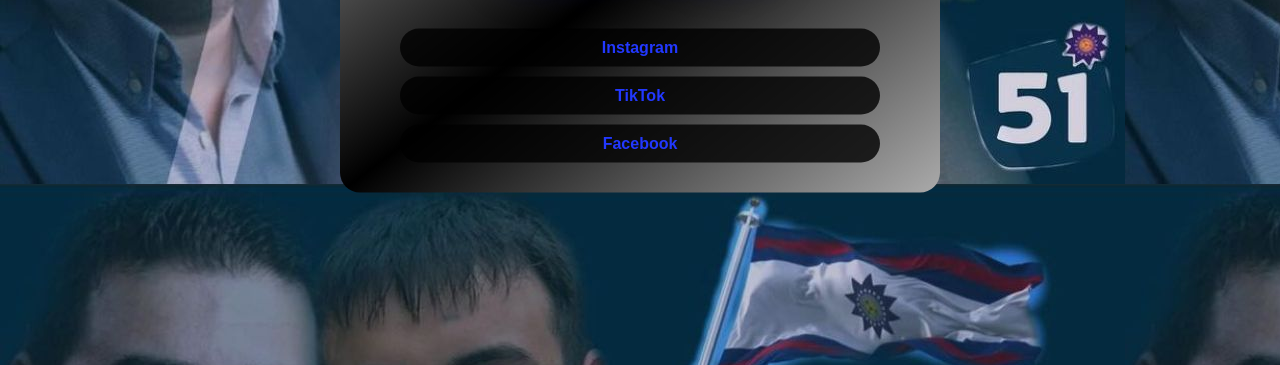
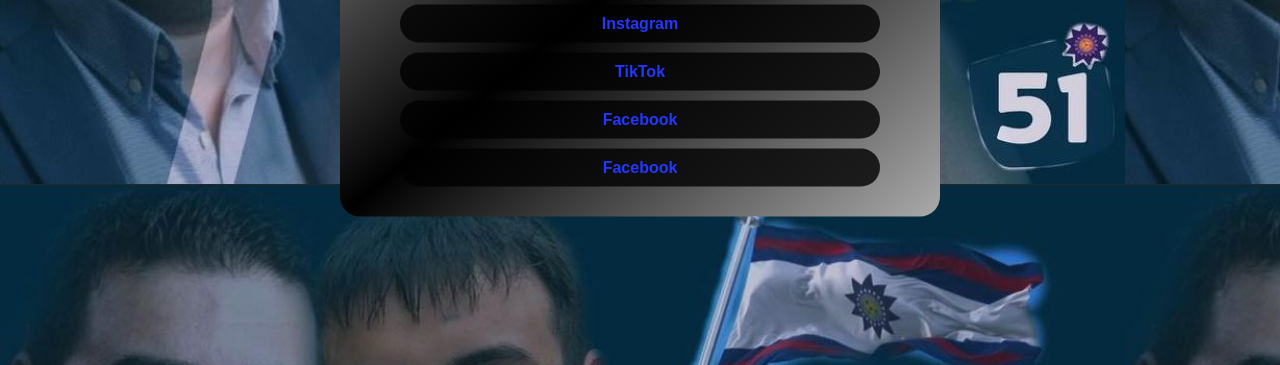
Before and after one commit to AlexCarnelli/Angel, a plain HTML site: page index.html in a window 1280 px wide. Shown: the part 435-800 px from the top of the page. Drawn offline with Linux system fonts and the light colour scheme.

Commit message:
agregue boton de youtube

```diff
--- a/index.html
+++ b/index.html
@@ -16,6 +16,7 @@
             <a href="https://www.instagram.com/angelirisarriuy/" class="social-button instagram">Instagram</a>
             <a href="https://www.tiktok.com/@angelirisarriuy?lang=es" class="social-button TikTok">TikTok</a>
             <a href="https://www.facebook.com/angelito.irisarrimendoza?mibextid=LQQJ4d" class="social-button Facebook">Facebook</a>
+            <a href="https://youtube.com/@angelirisarriuy?si=1OcLkuyeBlrp4aRn" class="social-button Youtube">Facebook</a>
             <!-- Añade más botones según tus redes sociales -->
         </div>
     </div>
```
